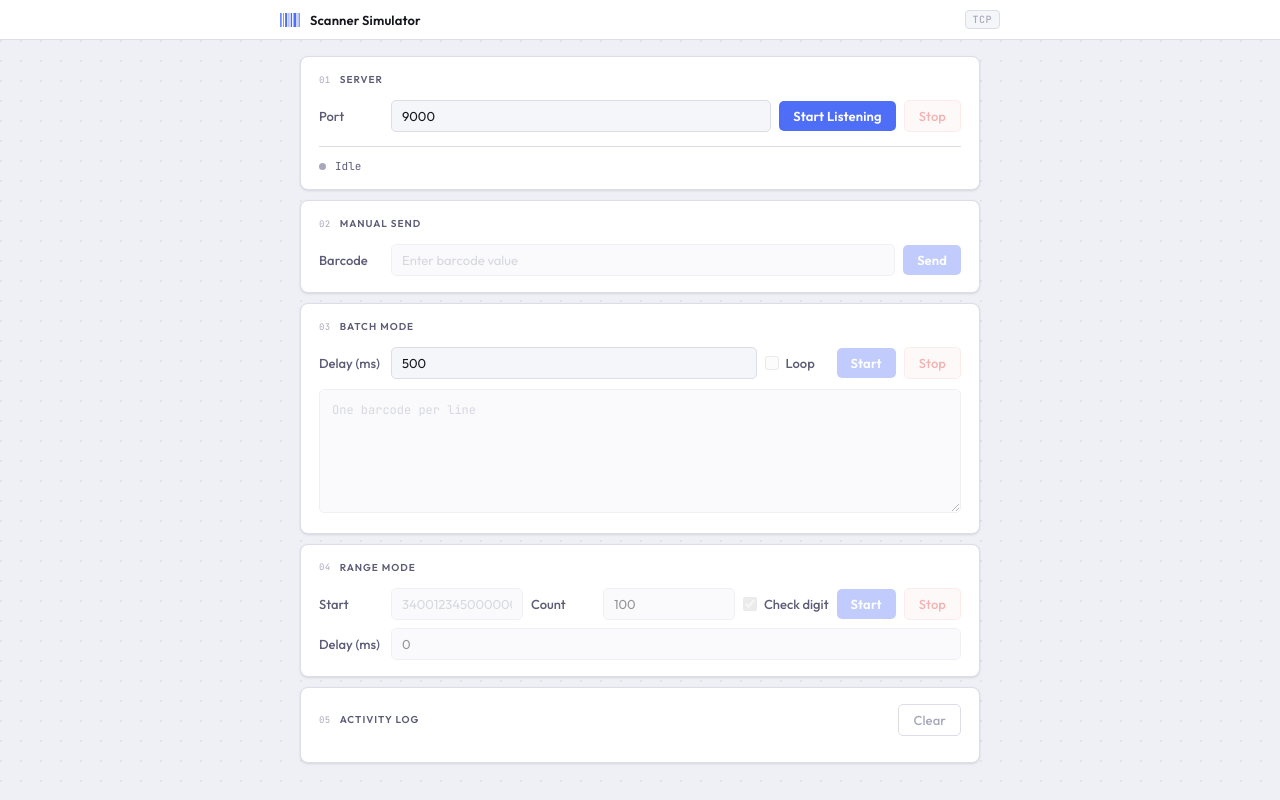
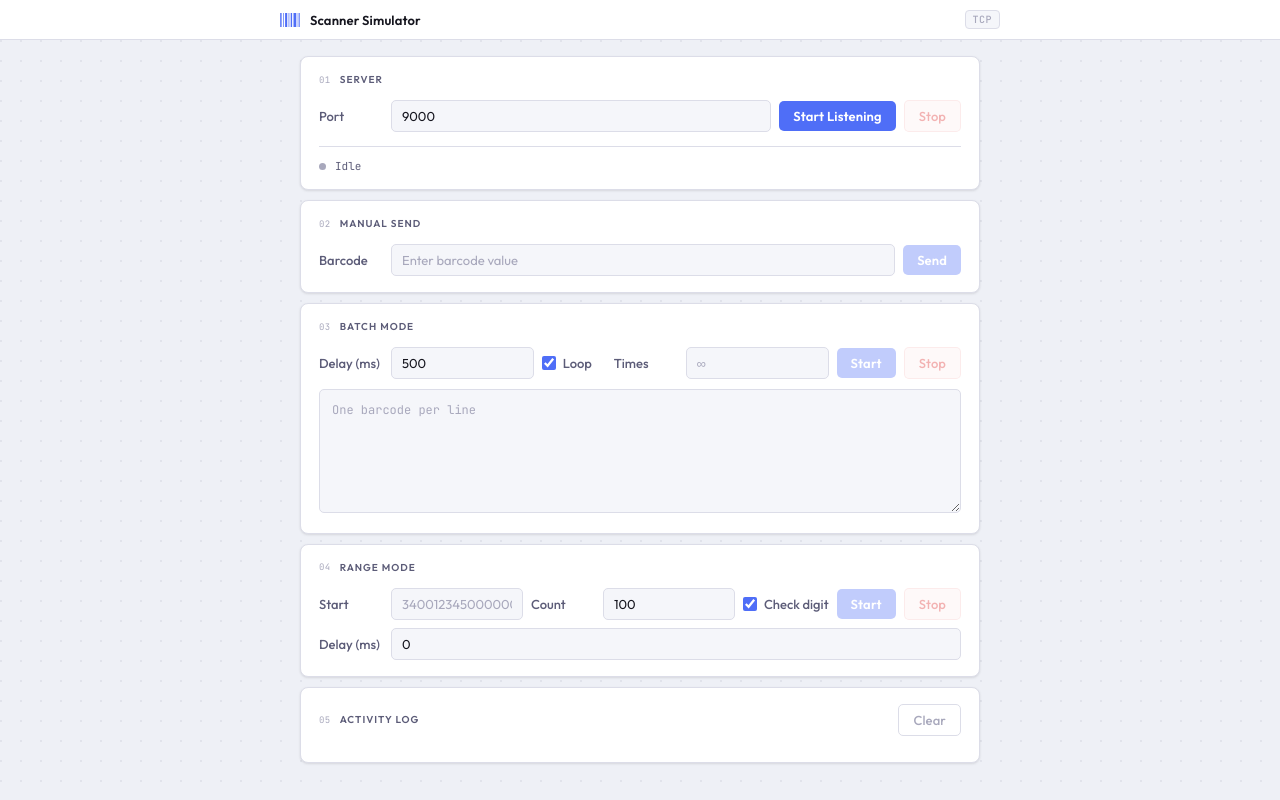
Before and after one commit to FlorianHH/scanner-simulator, a website built with Vite: page frontend/index.html in a window 1280 px wide. Both pictures are taken after a click on the label "Loop". Built offline with nearby package versions, Linux system fonts and the light colour scheme.

Commit message:
feat: keep input fields editable while disconnected
Only the Send/Start action buttons are gated on client connection;
text, number, and checkbox inputs across all panels remain editable
in idle/listening states.

```diff
--- a/frontend/index.html
+++ b/frontend/index.html
@@ -50,7 +50,7 @@
       <h2><span class="section-num">02</span>Manual Send</h2>
       <div class="row">
         <label for="barcode-input">Barcode</label>
-        <input id="barcode-input" type="text" placeholder="Enter barcode value" disabled />
+        <input id="barcode-input" type="text" placeholder="Enter barcode value" />
         <button id="btn-send" class="btn-primary" disabled>Send</button>
       </div>
     </section>
@@ -62,16 +62,16 @@
         <label for="delay-input">Delay (ms)</label>
         <input id="delay-input" type="number" value="500" min="0" class="input-narrow" />
         <label class="checkbox-label">
-          <input type="checkbox" id="loop-checkbox" disabled />
+          <input type="checkbox" id="loop-checkbox" />
           Loop
         </label>
         <label for="loop-times-input" id="loop-times-label" class="hidden">Times</label>
         <input id="loop-times-input" type="number" min="0" placeholder="∞"
-               class="input-narrow hidden" disabled />
+               class="input-narrow hidden" />
         <button id="btn-batch-start" class="btn-primary" disabled>Start</button>
         <button id="btn-batch-stop" class="btn-danger" disabled>Stop</button>
       </div>
-      <textarea id="batch-textarea" placeholder="One barcode per line" rows="5" disabled></textarea>
+      <textarea id="batch-textarea" placeholder="One barcode per line" rows="5"></textarea>
       <div id="batch-progress-row" class="progress-row hidden">
         <span id="batch-counter">0 / 0</span>
         <progress id="batch-bar" value="0" max="100"></progress>
@@ -84,12 +84,12 @@
       <div class="row range-controls">
         <label for="range-start">Start</label>
         <input id="range-start" type="text" inputmode="numeric"
-               pattern="[0-9]*" placeholder="34001234500000000" disabled />
+               pattern="[0-9]*" placeholder="34001234500000000" />
         <label for="range-count">Count</label>
         <input id="range-count" type="number" min="1" value="100"
-               class="input-narrow" disabled />
+               class="input-narrow" />
         <label class="checkbox-label">
-          <input type="checkbox" id="range-check-digit" checked disabled />
+          <input type="checkbox" id="range-check-digit" checked />
           Check digit
         </label>
         <button id="btn-range-start" class="btn-primary" disabled>Start</button>
@@ -98,7 +98,7 @@
       <div class="row">
         <label for="range-delay">Delay (ms)</label>
         <input id="range-delay" type="number" value="0" min="0"
-               class="input-narrow" disabled />
+               class="input-narrow" />
       </div>
       <div id="range-progress-row" class="progress-row hidden">
         <span id="range-counter">0 / 0</span>
--- a/frontend/src/main.js
+++ b/frontend/src/main.js
@@ -58,18 +58,10 @@ function applyState(next) {
   portInput.disabled     = !idle;
   btnStop.disabled       = idle;
 
-  barcodeInput.disabled  = !connected;
   btnSend.disabled       = !connected;
 
-  batchTextarea.disabled = !connected;
   btnBatchStart.disabled = !connected;
-  loopCheckbox.disabled  = !connected;
-  loopTimesInput.disabled = !connected;
 
-  rangeStart.disabled      = !connected;
-  rangeCount.disabled      = !connected;
-  rangeCheckDigit.disabled = !connected;
-  rangeDelay.disabled      = !connected;
   btnRangeStart.disabled   = !connected;
 
   if (idle || state === 'listening') {
```
